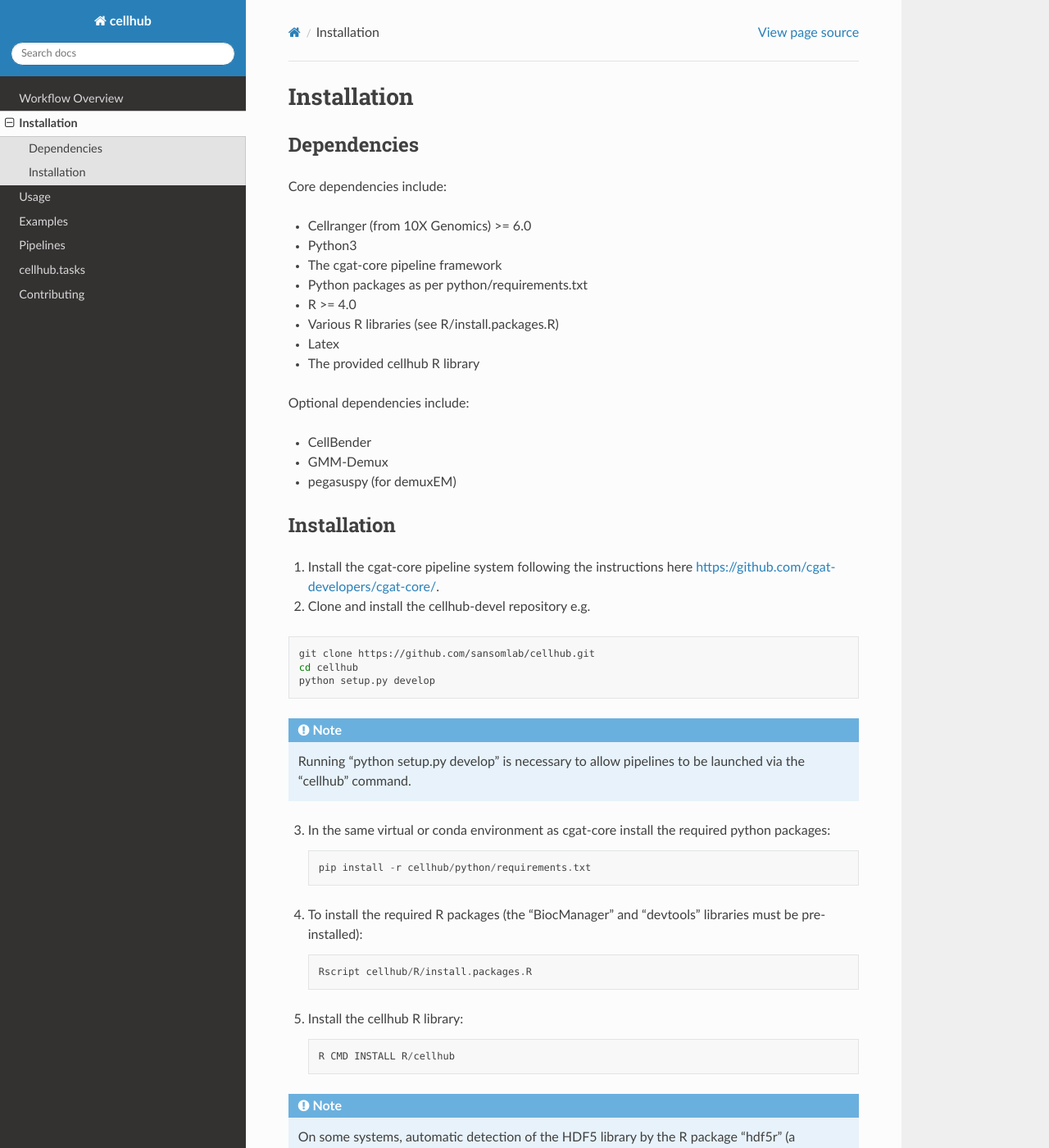
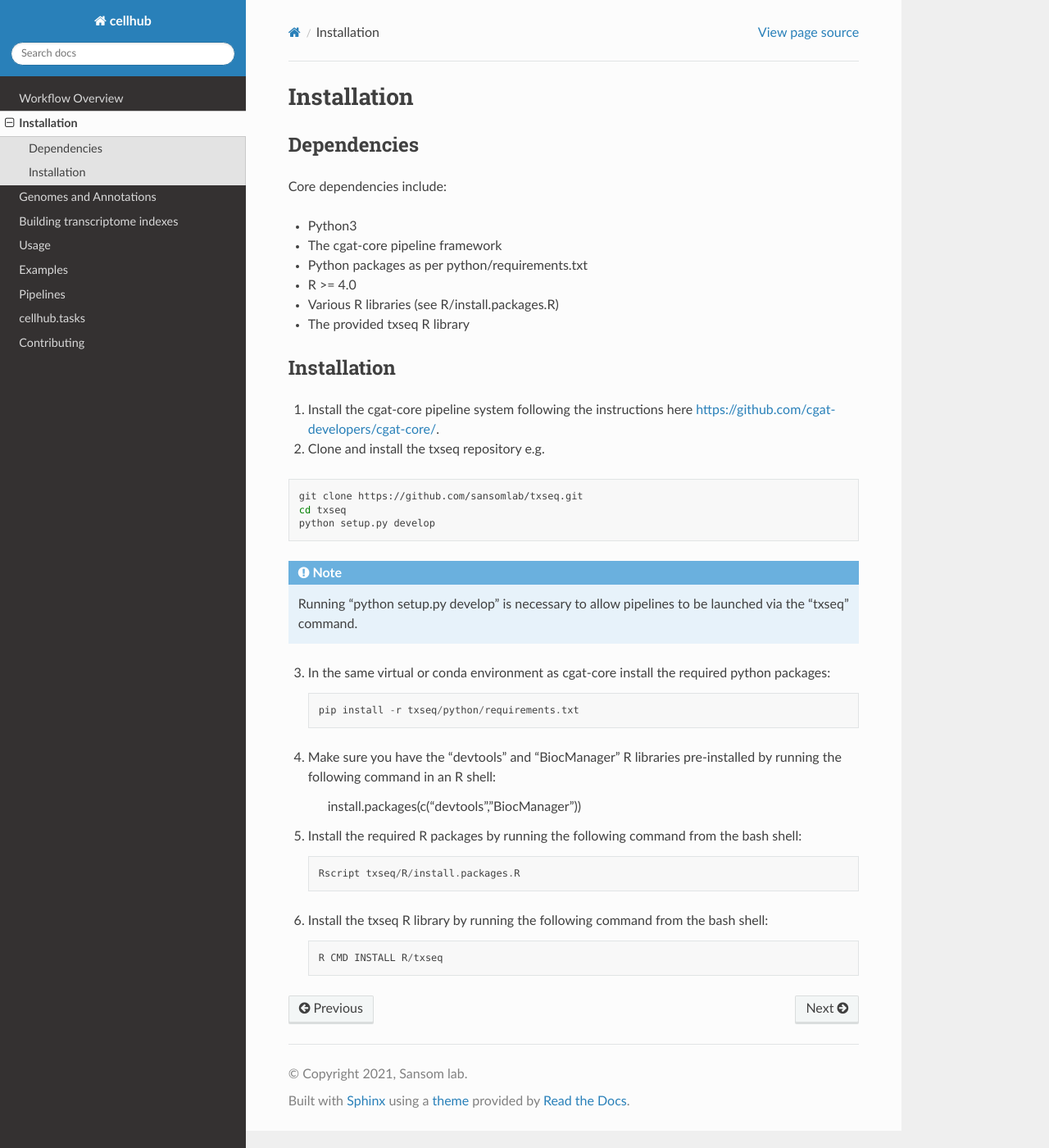
Before and after one commit to sansomlab/txseq, a Sphinx documentation site: the page built from docs/installation.rst, in a window 1280 px wide and 1400 px high. Shown: the whole window at 82% size. Built offline with Sphinx 7.4.7 and the Read the Docs theme 2.0.0, drawn with Linux system fonts in a browser that asks for light colours; pages that are not in the unit, such as notebooks, are missing from menus; some of the changed text lies outside the part shown.

Commit message:
add docs

```diff
--- a/docs/index.rst
+++ b/docs/index.rst
@@ -1,5 +1,4 @@
-.. cellhub documentation master file, created by
-   sphinx-quickstart on Tue May  4 15:09:36 2021.
+.. txseq documentation master file.
    You can adapt this file completely to your liking, but it should at least
    contain the root `toctree` directive.
 
--- a/docs/installation.rst
+++ b/docs/installation.rst
@@ -6,20 +6,12 @@
 
 Core dependencies include:
 
-- Cellranger (from 10X Genomics) >= 6.0
 - Python3
 - The cgat-core pipeline framework
 - Python packages as per python/requirements.txt
 - R >= 4.0
 - Various R libraries (see R/install.packages.R)
-- Latex
-- The provided cellhub R library
-
-Optional dependencies include:
-
-- CellBender
-- GMM-Demux
-- pegasuspy (for demuxEM)
+- The provided txseq R library
 
 
 Installation
@@ -27,30 +19,28 @@
 
 1. Install the cgat-core pipeline system following the instructions here `https://github.com/cgat-developers/cgat-core/ <https://github.com/cgat-developers/cgat-core/>`_.
 
-2. Clone and install the cellhub-devel repository e.g.
+2. Clone and install the txseq repository e.g.
 
 .. code-block:: Bash
 
-     git clone https://github.com/sansomlab/cellhub.git
-     cd cellhub
+     git clone https://github.com/sansomlab/txseq.git
+     cd txseq
      python setup.py develop
 
-.. note:: Running "python setup.py develop" is necessary to allow pipelines to be launched via the "cellhub" command.
+.. note:: Running "python setup.py develop" is necessary to allow pipelines to be launched via the "txseq" command.
 
 3. In the same virtual or conda environment as cgat-core install the required python packages::
 
-     pip install -r cellhub/python/requirements.txt
+     pip install -r txseq/python/requirements.txt
 
-4. To install the required R packages (the "BiocManager" and "devtools" libraries must be pre-installed)::
+4. Make sure you have the "devtools" and "BiocManager" R libraries pre-installed by running the following command in an R shell:
 
-     Rscript cellhub/R/install.packages.R
+     install.packages(c("devtools","BiocManager"))
 
-5. Install the cellhub R library::
+5. Install the required R packages by running the following command from the bash shell::
 
-     R CMD INSTALL R/cellhub
+     Rscript txseq/R/install.packages.R
 
-.. note:: On some systems, automatic detection of the HDF5 library by the R package "hdf5r" (a dependency of loomR) is problematic. This can be worked around by explicitely passing the path to your HDF5 library h5cc or h5pcc binary, e.g.
+6. Install the txseq R library by running the following command from the bash shell::
 
-.. code-block:: Bash
-
-		install.packages("hdf5r", configure.args="--with-hdf5=/apps/eb/dev/skylake/software/HDF5/1.10.6-gompi-2020a/bin/h5pcc")
+     R CMD INSTALL R/txseq
```
Also changed, not shown: other parts of docs/index.rst (+2 -0 lines), docs/buildingTranscriptomeIndexes.rst (added, +36 -0 lines), docs/examples/mouse_hscs.rst (+12 -26 lines), docs/genomesAndAnnotations.rst (added, +70 -0 lines), 5 other files.
